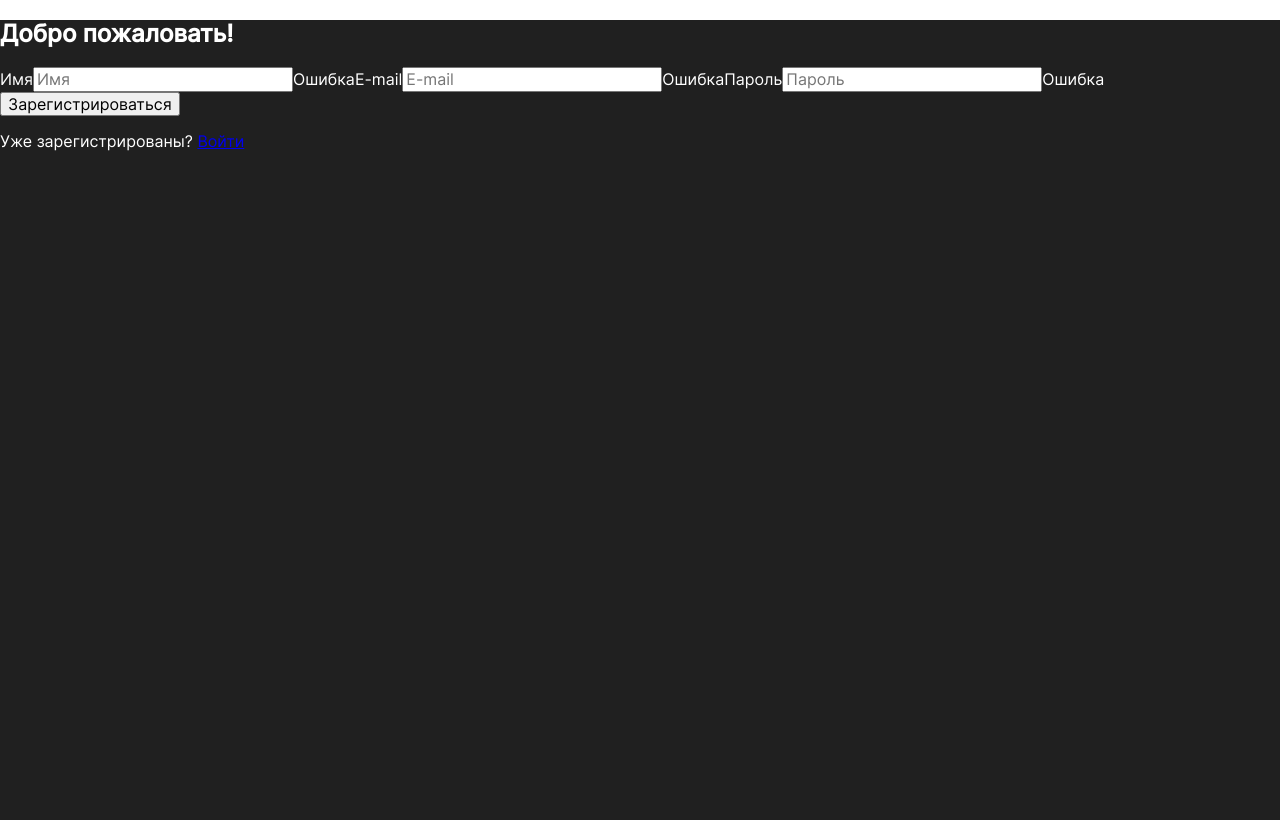
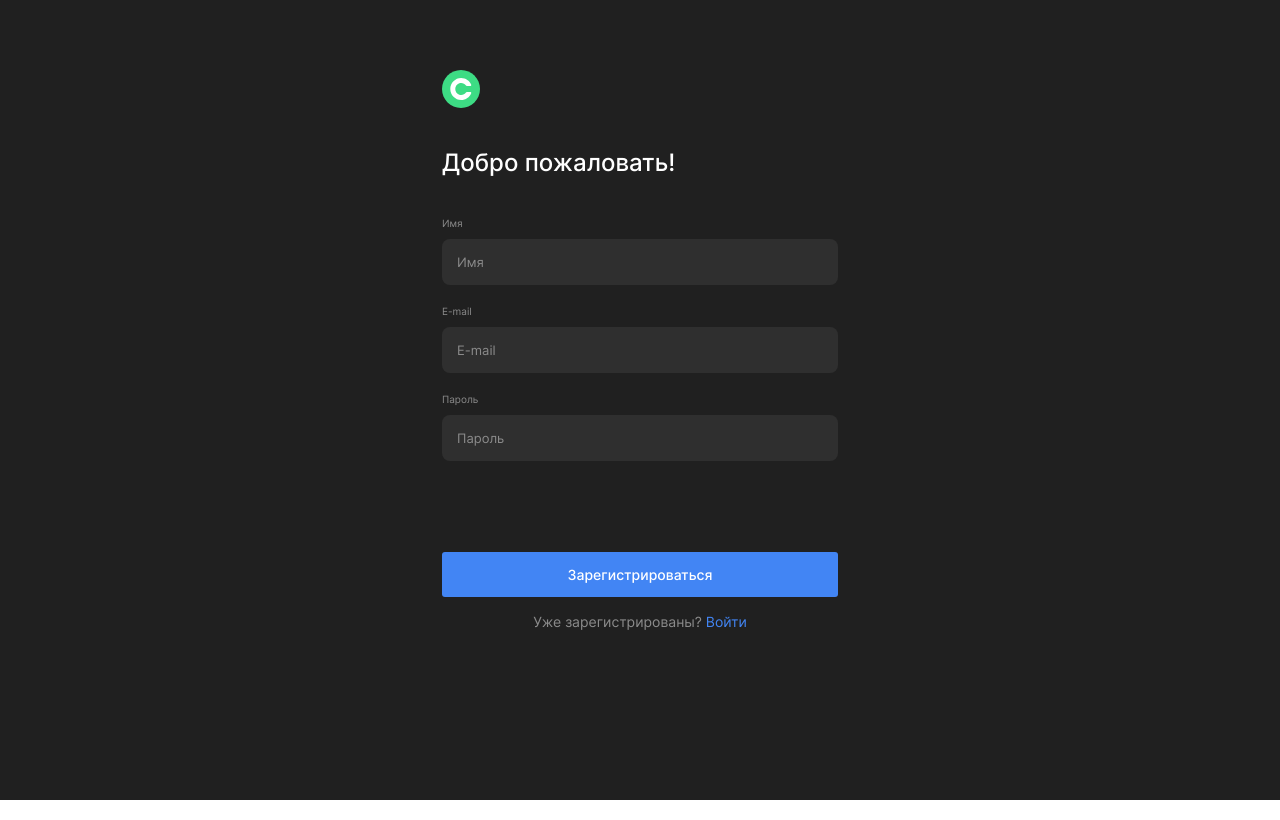
Before and after one commit to elicrock/movies-explorer-frontend, a React (Create React App) app: page /signup in a window 1280 px wide. Built offline with nearby package versions, Linux system fonts and the light colour scheme.

Commit message:
Create Login, Register and Profile form components

```diff
--- a/src/components/App/App.jsx
+++ b/src/components/App/App.jsx
@@ -4,9 +4,10 @@ import '../App/App.css';
 import Main from "../Main/Main";
 import Movies from "../Movies/Movies";
 import SavedMovies from "../SavedMovies/SavedMovies";
-import PageNotFound from "../PageNotFound/PageNotFound";
 import Register from "../Register/Register";
 import Login from "../Login/Login";
+import Profile from "../Profile/Profile";
+import PageNotFound from "../PageNotFound/PageNotFound";
 
 function App() {
   return (
@@ -17,6 +18,7 @@ function App() {
         <Route exact path="/saved-movies" element={<SavedMovies />}/>
         <Route exact path="/signup" element={<Register />}/>
         <Route exact path="/signin" element={<Login />}/>
+        <Route exact path="/profile" element={<Profile />}/>
         <Route path="*" element={<PageNotFound />} />
       </Routes>
     </div>
--- /dev/null
+++ b/src/components/AuthForm/AuthForm.css
@@ -0,0 +1,168 @@
+.auth {
+  max-width: 396px;
+  margin: 0 auto;
+  padding: 70px 30px;
+  display: flex;
+  flex-direction: column;
+  align-items: flex-start;
+  gap: 40px;
+}
+
+.auth__logo {
+  width: 38px;
+  height: 38px;
+  background: url('../../images/logo.svg') center/cover no-repeat;
+  text-decoration: none;
+  flex-shrink: 0;
+}
+
+.auth__title {
+  margin: 0;
+  padding: 0;
+  color: #FFF;
+  font-size: 24px;
+  font-weight: 500;
+  line-height: normal;
+}
+
+.auth__form {
+  display: flex;
+  flex-direction: column;
+  justify-content: space-between;
+  align-items: center;
+  width: 100%;
+  min-height: 413px;
+}
+
+.auth__inputs {
+  display: flex;
+  flex-direction: column;
+  width: 100%;
+}
+
+.auth__label {
+  display: flex;
+  flex-direction: column;
+  color: #8B8B8B;
+  font-size: 10px;
+  font-weight: 400;
+  line-height: normal;
+}
+
+.auth__input {
+  border-radius: 8px;
+  background: #2F2F2F;
+  color: #FFF;
+  font-size: 13px;
+  font-weight: 400;
+  line-height: normal;
+  padding: 14px;
+  outline: none;
+  border: 1px solid transparent;
+  transition: border 0.3s;
+  margin-top: 10px;
+}
+
+.auth__input::placeholder {
+  color: #8B8B8B;
+}
+
+.auth__input:focus {
+  border: 1px solid #fff;
+}
+
+.auth__input-error {
+  min-height: 20px;
+  color: #EE3465;
+  font-size: 10px;
+  font-weight: 400;
+  line-height: normal;
+  opacity: 0;
+  transition: opacity 0.2s;
+}
+
+.auth__input-error_active {
+  opacity: 1;
+}
+
+.auth__button-container {
+  width: 100%;
+  display: flex;
+  flex-direction: column;
+  align-items: center;
+  gap: 16px;
+}
+
+.auth__button {
+  width: 100%;
+  border: none;
+  border-radius: 3px;
+  background: #4285F4;
+  padding: 14px;
+  color: #FFF;
+  font-size: 14px;
+  font-weight: 500;
+  line-height: normal;
+  cursor: pointer;
+  transition: opacity 0.2s;
+}
+
+.auth__button:hover {
+  opacity: 0.8;
+}
+
+.auth__text-page {
+  margin: 0;
+  padding: 0;
+  color: #8B8B8B;
+  font-size: 14px;
+  font-weight: 400;
+  line-height: normal;
+}
+
+.auth__link {
+  color: #4285F4;
+  font-size: 14px;
+  font-weight: 400;
+  line-height: normal;
+  text-decoration: none;
+  transition: opacity 0.2s;
+}
+
+.auth__link:hover {
+  opacity: 0.7;
+}
+
+@media screen and (max-width: 768px) {
+  .auth__button {
+    font-size: calc((100vw - 320px)/(768 - 320) * (14 - 12) + 12px);
+  }
+
+  .auth__text-page {
+    font-size: calc((100vw - 320px)/(768 - 320) * (14 - 12) + 12px);
+  }
+
+  .auth__link {
+    font-size: calc((100vw - 320px)/(768 - 320) * (14 - 12) + 12px);
+  }
+}
+
+@media screen and (max-width: 480px) {
+  .auth {
+    align-items: center;
+  }
+}
+
+@media screen and (max-width: 320px) {
+  .auth__button {
+    font-size: 12px;
+  }
+
+  .auth__text-page {
+    font-size: 12px;
+  }
+
+  .auth__link {
+    font-size: 12px;
+  }
+}
--- /dev/null
+++ b/src/components/AuthForm/AuthForm.jsx
@@ -0,0 +1,25 @@
+import React from 'react';
+import { Link } from "react-router-dom";
+import './AuthForm.css';
+
+function AuthForm({ title, nameForm, btnText, children, textPage, linkPage, textLink }) {
+  return (
+    <section className="auth">
+      <Link to="/" className="auth__logo" />
+      <h1 className="auth__title">{title}</h1>
+      <form className="auth__form" name={nameForm}>
+        {children &&
+          <div className="auth__inputs">
+            {children}
+          </div>
+        }
+        <div className="auth__button-container">
+          <button type="submit" className="auth__button">{btnText}</button>
+          <p className="auth__text-page">{textPage} <Link to={linkPage} className="auth__link">{textLink}</Link></p>
+        </div>
+      </form>
+    </section>
+  )
+}
+
+export default AuthForm;
--- a/src/components/Login/Login.jsx
+++ b/src/components/Login/Login.jsx
@@ -1,27 +1,28 @@
 import React from 'react';
-import { Link } from "react-router-dom";
+import AuthForm from '../AuthForm/AuthForm';
 import './Login.css';
 
 function Login() {
   return (
-    <section className="login">
-      <Link to="/" className="login__logo" />
-      <h2 className="login__title">Добро пожаловать!</h2>
-      <form className="login__form">
-        <label className="login__label">
-          E-mail
-          <input className="login__input" name="email" type="email" placeholder="E-mail" minLength="2" maxLength="30" required />
-          <span className="login__input-error email-error">Ошибка</span>
-        </label>
-        <label className="login__label">
-          Пароль
-          <input className="login__input" name="password" type="password" placeholder="Пароль" minLength="2" maxLength="30" required />
-          <span className="login__input-error password-error">Ошибка</span>
-        </label>
-        <button type="submit" className="login__button">Войти</button>
-      </form>
-      <p className="login__signup">Ещё не зарегистрированы? <Link to="/signup" className="login__link">Регистрация</Link></p>
-    </section>
+    <AuthForm
+      title="Рады видеть!"
+      nameForm="login"
+      btnText="Войти"
+      textPage="Ещё не зарегистрированы?"
+      linkPage="/signup"
+      textLink="Регистрация"
+    >
+      <label className="auth__label">
+        E-mail
+        <input className="auth__input" name="email" type="email" placeholder="E-mail" minLength="2" maxLength="30" required />
+        <span className="auth__input-error email-error">Ошибка</span>
+      </label>
+      <label className="auth__label">
+        Пароль
+        <input className="auth__input" name="password" type="password" placeholder="Пароль" minLength="2" maxLength="30" required />
+        <span className="auth__input-error password-error">Ошибка</span>
+      </label>
+    </AuthForm>
   )
 }
 
--- /dev/null
+++ b/src/components/Profile/Profile.css
@@ -0,0 +1,64 @@
+.profile {
+  max-width: 410px;
+  margin: 0 auto;
+  padding: 74px 30px 70px;
+  display: flex;
+  flex-direction: column;
+  align-items: center;
+  justify-content: space-between;
+}
+
+.profile__title {
+  margin: 0;
+  padding: 0;
+  color: #FFF;
+  text-align: center;
+  font-size: 24px;
+  font-weight: 500;
+  line-height: normal;
+}
+
+.profile__form {
+
+}
+
+.profile__inputs {
+
+}
+
+.profile__label {
+  display: flex;
+  flex-direction: column;
+  justify-content: center;
+  color: #FFF;
+  font-size: 11px;
+  font-weight: 500;
+  line-height: normal;
+}
+
+.profile__input {
+  color: #FFF;
+  text-align: right;
+  font-size: 11px;
+  font-weight: 400;
+  line-height: normal;
+  border: none;
+  outline: none;
+  background: transparent;
+}
+
+.profile__input-error {
+
+}
+
+.profile__buttons-container {
+
+}
+
+.profile__button-edit {
+
+}
+
+.profile__button-logout {
+
+}
--- /dev/null
+++ b/src/components/Profile/Profile.jsx
@@ -0,0 +1,34 @@
+import React from 'react';
+import './Profile.css';
+import Header from '../Header/Header';
+
+function Profile() {
+  return (
+    <>
+      <Header />
+      <section className="profile">
+        <h1 className="profile__title">Привет, Павел!</h1>
+        <form className="profile__form" name="profile">
+          <div className="profile__inputs">
+            <label className="profile__label">
+              Имя
+              <input className="profile__input" name="name" type="text" placeholder="Имя" minLength="2" maxLength="30" required />
+            </label>
+            <span className="profile__input-error name-error">Ошибка</span>
+            <label className="profile__label">
+              E-mail
+              <input className="profile__input" name="email" type="email" placeholder="E-mail" minLength="2" maxLength="30" required />
+            </label>
+            <span className="profile__input-error email-error">Ошибка</span>
+          </div>
+          <div className="profile__buttons-container">
+            <button type="submit" className="profile__button-edit">Редактировать</button>
+            <button type="button" className="profile__button-logout">Выйти из аккаунта</button>
+          </div>
+        </form>
+      </section>
+    </>
+  )
+}
+
+export default Profile;
--- a/src/components/Register/Register.jsx
+++ b/src/components/Register/Register.jsx
@@ -1,32 +1,33 @@
 import React from 'react';
-import { Link } from "react-router-dom";
+import AuthForm from '../AuthForm/AuthForm';
 import './Register.css'
 
 function Register() {
   return (
-    <section className="login">
-      <Link to="/" className="login__logo" />
-      <h2 className="login__title">Добро пожаловать!</h2>
-      <form className="login__form">
-        <label className="login__label">
+    <AuthForm
+      title="Добро пожаловать!"
+      nameForm="register"
+      btnText="Зарегистрироваться"
+      textPage="Уже зарегистрированы?"
+      linkPage="/signin"
+      textLink="Войти"
+    >
+      <label className="auth__label">
         Имя
-          <input className="login__input" name="name" type="text" placeholder="Имя" minLength="2" maxLength="30" required />
-          <span className="login__input-error name-error">Ошибка</span>
+        <input className="auth__input" name="name" type="text" placeholder="Имя" minLength="2" maxLength="30" required />
       </label>
-        <label className="login__label">
+      <span className="auth__input-error name-error">Ошибка</span>
+      <label className="auth__label">
         E-mail
-          <input className="login__input" name="email" type="email" placeholder="E-mail" minLength="2" maxLength="30" required />
-          <span className="login__input-error email-error">Ошибка</span>
+        <input className="auth__input" name="email" type="email" placeholder="E-mail" minLength="2" maxLength="30" required />
       </label>
-        <label className="login__label">
+      <span className="auth__input-error email-error">Ошибка</span>
+      <label className="auth__label">
         Пароль
-          <input className="login__input" name="password" type="password" placeholder="Пароль" minLength="2" maxLength="30" required />
-          <span className="login__input-error password-error">Ошибка</span>
+        <input className="auth__input" name="password" type="password" placeholder="Пароль" minLength="2" maxLength="30" required />
       </label>
-        <button type="submit" className="login__button">Зарегистрироваться</button>
-      </form>
-      <p className="login__sign-in">Уже зарегистрированы? <Link to="/signin" className="login__link">Войти</Link></p>
-    </section>
+      <span className="auth__input-error password-error">Ошибка</span>
+    </AuthForm>
   )
 }
 
```
Also changed, not shown: src/components/Preloader/Preloader.css (renamed from src/components/Movies/Preloader/Preloader.css), src/components/Preloader/Preloader.jsx (renamed from src/components/Movies/Preloader/Preloader.jsx). Lines whose indentation alone changed are shown as unchanged.
